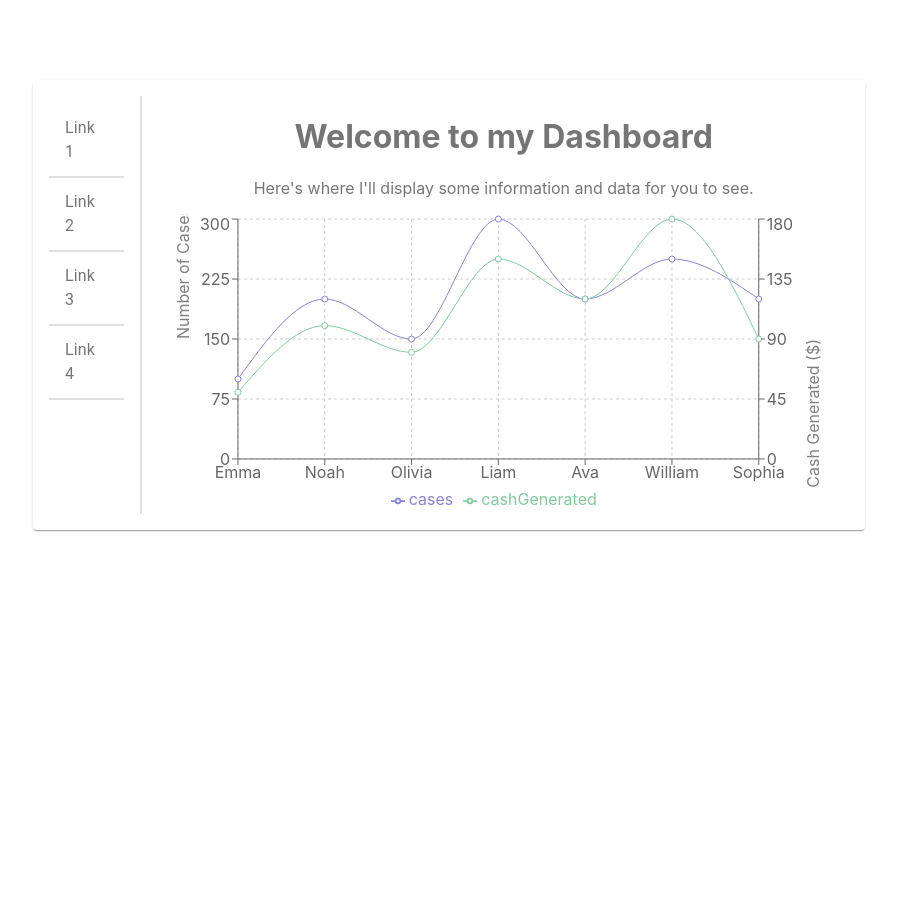
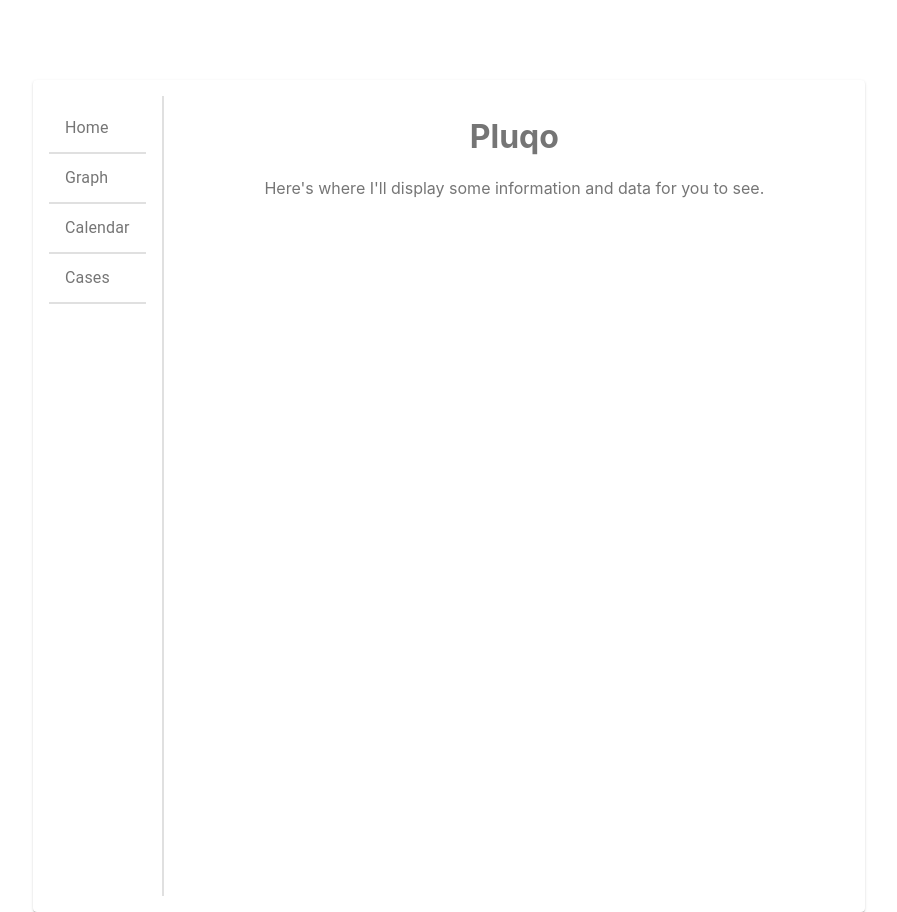
Before and after one commit to KWSaunders/pluqo-template, a React (Create React App) app in the folder frontend/: page / in a window 1280 px wide. Shown: the whole page, without its empty margins (191-1088 px from the left). Before the commit the page ends 800 px from the top, so only its background shows below. Built offline with nearby package versions, Linux system fonts and the light colour scheme.

Commit message:
cleaned up the dashboard and made it so you can load components depending on what's clicked

```diff
--- a/frontend/src/App.js
+++ b/frontend/src/App.js
@@ -1,14 +1,14 @@
-import logo from './logo.svg';
-import './App.css';
-import Home from './components/Home';
+import "./App.css";
+
 import { BrowserRouter as Router, Routes, Route } from "react-router-dom";
-import HomePage from './pages/HomePage';
+
+import Dashboard from "./pages/Dashboard";
 function App() {
   return (
     <div>
       <Router>
         <Routes>
-          <Route path="/" element={<HomePage />} />
+          <Route path="/" element={<Dashboard />} />
         </Routes>
       </Router>
     </div>
--- a/frontend/src/components/Dashboard.js
+++ /dev/null
@@ -1,66 +0,0 @@
-import React from 'react';
-import { makeStyles } from '@material-ui/core/styles';
-import Paper from '@material-ui/core/Paper';
-import List from '@material-ui/core/List';
-import ListItem from '@material-ui/core/ListItem';
-import ListItemText from '@material-ui/core/ListItemText';
-import Graph from './Graph';
-
-const data = [
-    { label: 'Jan', value: 10 },
-    { label: 'Feb', value: 20 },
-    { label: 'Mar', value: 30 },
-    { label: 'Apr', value: 25 },
-    { label: 'May', value: 35 },
-  ];
-const useStyles = makeStyles((theme) => ({
-  paper: {
-    padding: theme.spacing(2),
-    textAlign: 'center',
-    color: theme.palette.text.secondary,
-    maxWidth: '800px',
-    margin: 'auto',
-    maxHeight: '1600px',
-    marginTop: theme.spacing(10),
-    display: 'flex',
-  },
-  linkList: {
-    borderRight: `2px solid ${theme.palette.divider}`,
-    paddingRight: theme.spacing(2),
-  },
-  linkItem: {
-    borderBottom: `2px solid ${theme.palette.divider}`,
-  },
-  content: {
-    flexGrow: 1,
-    paddingLeft: theme.spacing(2),
-  },
-}));
-
-export default function Dashboard() {
-  const classes = useStyles();
-
-  return (
-    <Paper className={classes.paper}>
-      <List className={classes.linkList}>
-        <ListItem button className={classes.linkItem}>
-          <ListItemText primary="Link 1" />
-        </ListItem>
-        <ListItem button className={classes.linkItem}>
-          <ListItemText primary="Link 2" />
-        </ListItem>
-        <ListItem button className={classes.linkItem}>
-          <ListItemText primary="Link 3" />
-        </ListItem>
-        <ListItem button className={classes.linkItem}>
-          <ListItemText primary="Link 4" />
-        </ListItem>
-      </List>
-      <div className={classes.content}>
-        <h1>Welcome to my Dashboard</h1>
-        <p>Here's where I'll display some information and data for you to see.</p>
-        <Graph />
-      </div>
-    </Paper>
-  );
-}
--- /dev/null
+++ b/frontend/src/components/Header.js
@@ -0,0 +1,10 @@
+import React from 'react'
+
+export default function Header() {
+  return (
+    <div>
+    <h1>Pluqo</h1>
+    <p>Here's where I'll display some information and data for you to see.</p>
+    </div>
+  )
+}
--- a/frontend/src/components/Home.js
+++ /dev/null
@@ -1,7 +0,0 @@
-import React from 'react'
-
-export default function Home() {
-  return (
-    <div>Home</div>
-  )
-}
--- /dev/null
+++ b/frontend/src/pages/Dashboard.js
@@ -0,0 +1,73 @@
+import React, { useState } from "react";
+import { makeStyles } from "@material-ui/core/styles";
+import Paper from "@material-ui/core/Paper";
+import List from "@material-ui/core/List";
+import ListItem from "@material-ui/core/ListItem";
+import ListItemText from "@material-ui/core/ListItemText";
+import Graph from "../components/Graph";
+import Header from "../components/Header";
+
+const useStyles = makeStyles((theme) => ({
+  paper: {
+    padding: theme.spacing(2),
+    textAlign: "center",
+    color: theme.palette.text.secondary,
+    maxWidth: "800px",
+    margin: "auto",
+    height: "800px",
+    marginTop: theme.spacing(10),
+    display: "flex",
+  },
+  linkList: {
+    borderRight: `2px solid ${theme.palette.divider}`,
+    paddingRight: theme.spacing(2),
+  },
+  linkItem: {
+    borderBottom: `2px solid ${theme.palette.divider}`,
+  },
+  content: {
+    flexGrow: 1,
+    paddingLeft: theme.spacing(2),
+  },
+}));
+
+const Dashboard = () => {
+  const classes = useStyles();
+  const [activeComponent, setActiveComponent] = useState("Home");
+
+  const handleListItemClick = (label) => {
+    setActiveComponent(label);
+  };
+
+  const components = {
+    Home: <Header />,
+    Graph: (
+      <>
+        <Header />
+        <Graph />
+      </>
+    ),
+    Calendar: <Header />,
+    Cases: <Header />,
+  };
+
+  return (
+    <Paper className={classes.paper}>
+      <List className={classes.linkList}>
+        {Object.keys(components).map((label) => (
+          <ListItem
+            button
+            className={classes.linkItem}
+            key={label}
+            onClick={() => handleListItemClick(label)}
+          >
+            <ListItemText primary={label} />
+          </ListItem>
+        ))}
+      </List>
+      <div className={classes.content}>{components[activeComponent]}</div>
+    </Paper>
+  );
+};
+
+export default Dashboard;
--- a/frontend/src/pages/HomePage.js
+++ /dev/null
@@ -1,11 +0,0 @@
-import React from 'react'
-import Dashboard from '../components/Dashboard'
-import Home from '../components/Home'
-
-export default function HomePage() {
-  return (
-      <div>
-    <Dashboard />
-      </div>
-      )
-}
```
